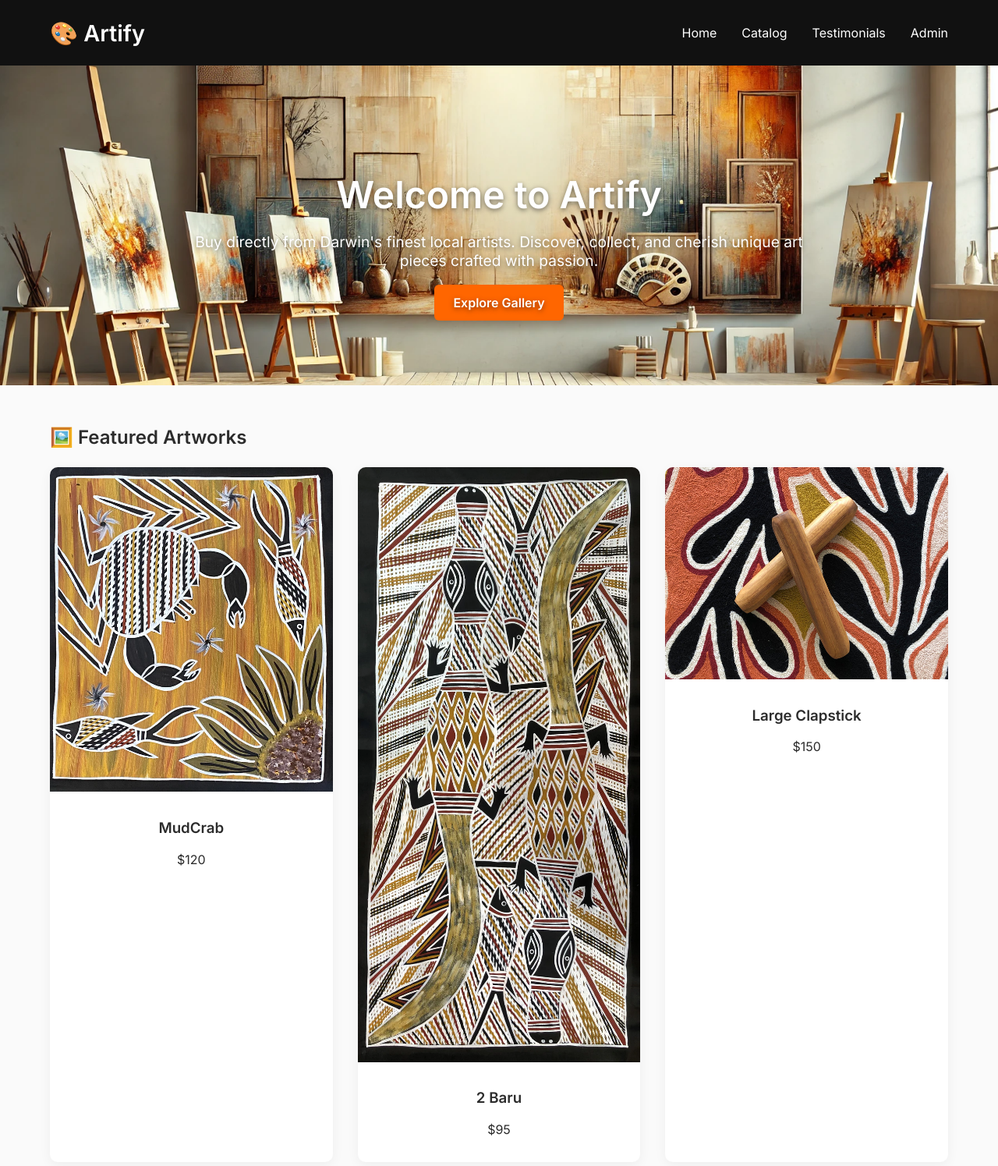
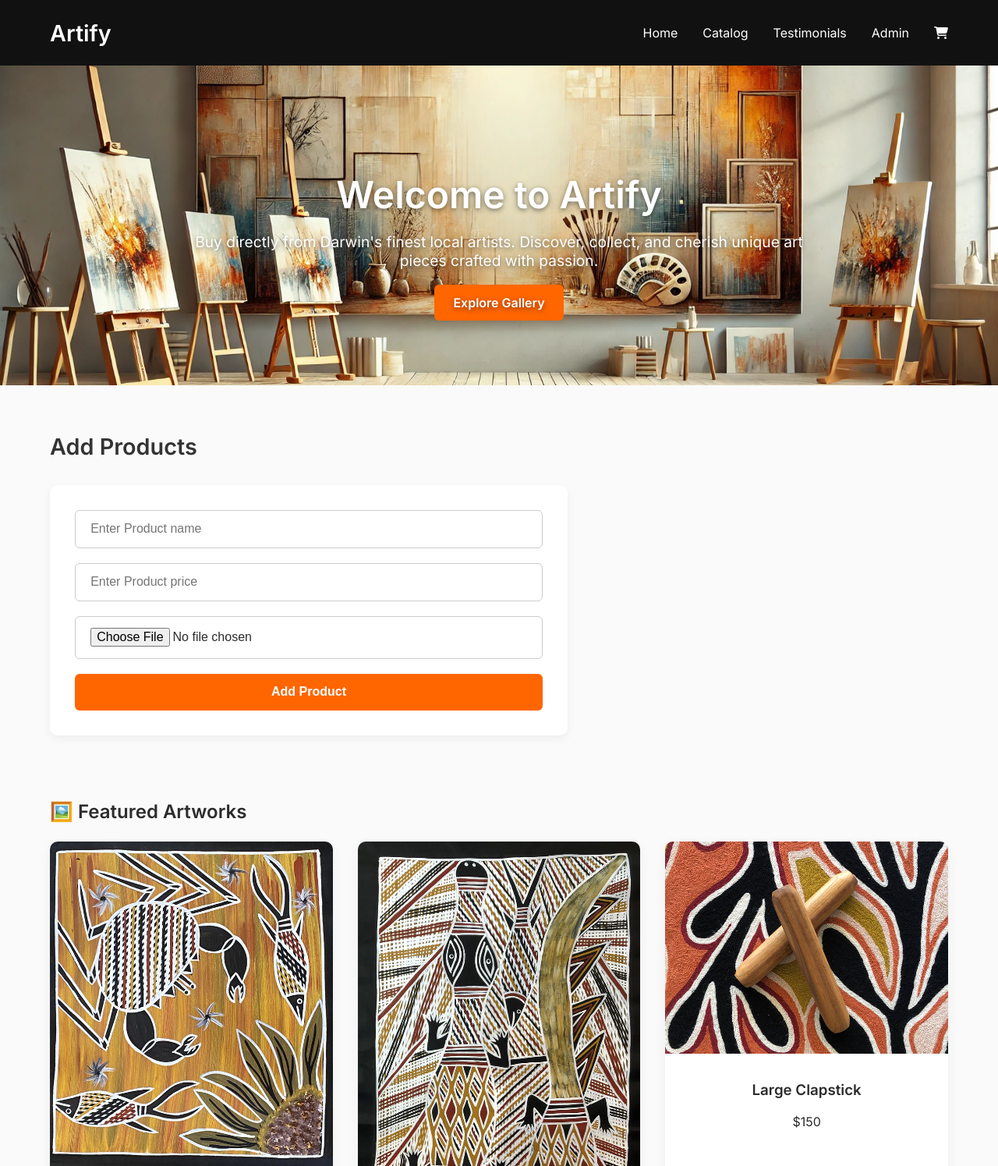
Before and after one commit to sujanbabli/artify, a PHP site: page / in a window 1280 px wide. Shown: the top 1495 px of the page at 78% size. Run offline with PHP 8.4, Linux system fonts and the light colour scheme.

Commit message:
form to add items

```diff
--- /dev/null
+++ b/connect.php
@@ -0,0 +1,6 @@
+<?php
+// Connect to MySQL with username, password, and database name
+$conn = mysqli_connect('localhost', 'root', 'root', 'myshopping_cart') or die("Connection failed: " . mysqli_connect_error());;
+
+
+?>
--- a/css/styles.css
+++ b/css/styles.css
@@ -151,3 +151,52 @@ body {
     font-size: 2rem;
   }
 }
+
+
+.add_products {
+  background: white;
+  padding: 2rem;
+  border-radius: 10px;
+  box-shadow: 0 4px 12px rgba(0, 0, 0, 0.05);
+  display: flex;
+  flex-direction: column;
+  gap: 1.2rem;
+  max-width: 600px;
+  margin-top: 2rem;
+}
+
+.heading {
+  font-size: 1.8rem;
+  font-weight: 600;
+  margin-bottom: 1rem;
+  color: #333;
+}
+
+.input.fields {
+  padding: 0.9rem 1.2rem;
+  font-size: 1rem;
+  border: 1px solid #ccc;
+  border-radius: 6px;
+  transition: border-color 0.3s ease;
+}
+
+.input.fields:focus {
+  border-color: #ff6600;
+  outline: none;
+}
+
+.submit_btn {
+  background: #ff6600;
+  color: white;
+  padding: 0.9rem 1.2rem;
+  font-size: 1rem;
+  font-weight: 600;
+  border: none;
+  border-radius: 6px;
+  cursor: pointer;
+  transition: background 0.3s ease;
+}
+
+.submit_btn:hover {
+  background: #e65c00;
+}
--- /dev/null
+++ b/header.php
@@ -0,0 +1,14 @@
+ <!-- header-->
+ <header class="header">
+    <div class="logo"> <a herf = "index.php"> Artify</a> </div>
+    <nav class="nav">
+      <ul>
+        <li><a href="#">Home</a></li>
+        <li><a href="#">Catalog</a></li>
+        <li><a href="#">Testimonials</a></li>
+        <li><a href="#">Admin</a></li>
+        <li><a href="#" class="cart"> <i class="fa-solid fa-cart-shopping"></i></a></li>
+        <!-- <div id="menu-btn" class="fas fa-bars"></div> -->
+      </ul>
+    </nav>
+  </header>
--- a/index.html
+++ b/index.php
@@ -1,24 +1,52 @@
+<?php
+include 'connect.php'; // Make sure this file connects to your DB properly
+
+if (isset($_POST['add_product'])) {
+  // Get form data
+  $product_name = $_POST['product_name'];
+  $product_price = $_POST['product_price'];
+
+  // Handle image upload
+  $product_image = $_FILES['product_image']['name'];
+  $product_image_temp_name = $_FILES['product_image']['tmp_name']; // Fixed key
+  $product_image_folder = 'images/' . $product_image;
+
+  // Optional: Create images folder if it doesn't exist
+  if (!is_dir('images')) {
+    mkdir('images');
+  }
+
+  // Insert data into database
+  $insert_query = mysqli_query($conn, "INSERT INTO `products` (name, price, image) VALUES ('$product_name', '$product_price', '$product_image')");
+
+  if ($insert_query) {
+    // Move uploaded file to target folder
+    move_uploaded_file($product_image_temp_name, $product_image_folder);
+    echo "✅ Product inserted successfully.";
+  } else {
+    echo "❌ Failed to insert product: " . mysqli_error($conn);
+  }
+}
+?>
+
 <!DOCTYPE html>
 <html lang="en">
 <head>
   <meta charset="UTF-8" />
   <meta name="viewport" content="width=device-width, initial-scale=1.0"/>
   <title>ArtNest | Home</title>
+  <!-- css file -->
   <link rel="stylesheet" href="css/styles.css"/>
+  <!-- font awesome -->
+
+  <link rel="stylesheet" href="https://cdnjs.cloudflare.com/ajax/libs/font-awesome/6.7.2/css/all.min.css"/>
+
   <link href="https://fonts.googleapis.com/css2?family=Inter:wght@400;600&display=swap" rel="stylesheet">
 </head>
 <body>
-  <header class="header">
-    <div class="logo">🎨 Artify</div>
-    <nav class="nav">
-      <ul>
-        <li><a href="#">Home</a></li>
-        <li><a href="#">Catalog</a></li>
-        <li><a href="#">Testimonials</a></li>
-        <li><a href="#">Admin</a></li>
-      </ul>
-    </nav>
-  </header>
+<!-- include header -->
+<?php include('header.php') ?>
+<?php include('connect.php') ?>
 
   <section class="hero">
     <div class="hero-content">
@@ -27,7 +55,22 @@
       <a href="#" class="btn">Explore Gallery</a>
     </div>
   </section>
+ <!-- container -->
+<div class="container">
+  <section>
+    <h3 class="heading">Add Products</h3>
+    <form action="" class="add_products" method="post" enctype="multipart/form-data">
+      <input type="text" name="product_name" placeholder="Enter Product name" class="input fields" required>
+      <input type="number" name="product_price" min="0" placeholder="Enter Product price" class="input fields" required>
+      <input type="file" name="product_image"  class="input fields" required accept ="image/png, image/jpg, image/jpeg">
+      <input type="submit" name="add_product" class="submit_btn" value="Add Product">
+    </form>
+  </section>
+</div>
 
+
+
+ </div>
   <main>
     <section class="gallery container">
       <h2>🖼️ Featured Artworks</h2>
```
Also changed, not shown: images/Monalisa.jpg (added).
